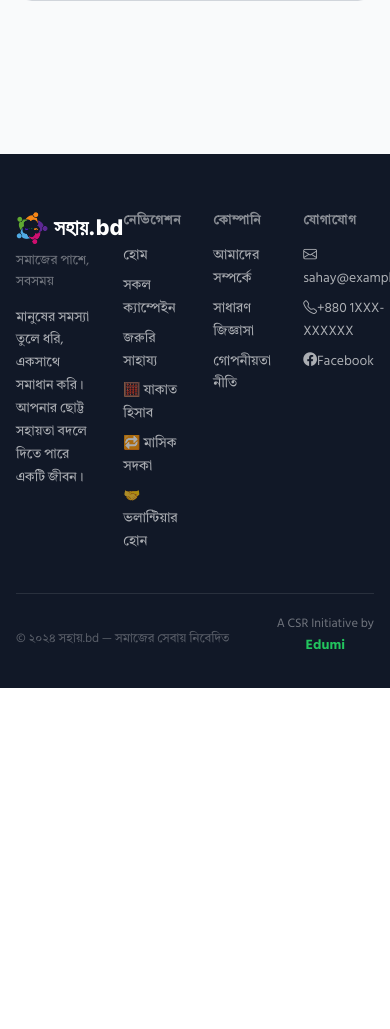
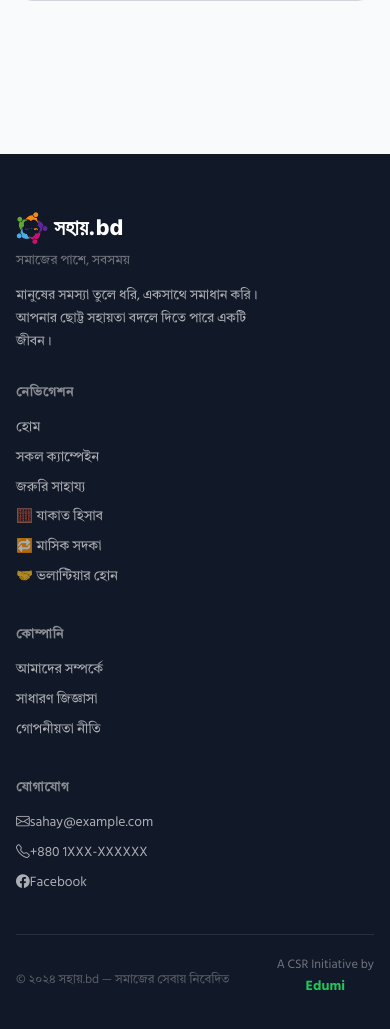
Before and after one commit to Mdmunnaa/SADKA, a Django app: page /about/ in a window 390 px wide; the page is wider, and only the part inside the window is pictured. Shown: the part 2179-3208 px from the top of that part. Before the commit the page ends 2867 px from the top of that part, so only its background shows below. Run offline with Django 5.2, Linux system fonts and the light colour scheme; some libraries are stand-ins or nearby versions.

Commit message:
Add files via upload

```diff
--- a/static/css/main.css
+++ b/static/css/main.css
@@ -1171,6 +1171,17 @@ textarea::placeholder {
   padding: 3.5rem 0 1.5rem;
   margin-top: 5rem;
 }
+.footer-grid {
+  display: grid;
+  grid-template-columns: 2fr 1fr 1fr 1fr;
+  gap: 2rem;
+}
+@media (max-width: 768px) {
+  .footer-grid { grid-template-columns: 1fr 1fr; gap: 1.75rem 1.25rem; }
+}
+@media (max-width: 480px) {
+  .footer-grid { grid-template-columns: 1fr; gap: 1.75rem; }
+}
 .footer-brand { font-family: 'Inter', sans-serif; font-size: 1.35rem; font-weight: 800; color: #fff; display: flex; align-items: center; }
 .footer-tag { font-size: .82rem; color: rgba(255,255,255,.4); margin-top: .25rem; }
 .footer-about { font-size: .84rem; margin-top: .85rem; max-width: 260px; line-height: 1.7; }
--- a/templates/base.html
+++ b/templates/base.html
@@ -200,7 +200,7 @@
 <!-- FOOTER -->
 <footer class="footer">
   <div class="container">
-    <div style="display:grid; grid-template-columns:2fr 1fr 1fr 1fr; gap:2rem; flex-wrap:wrap;">
+    <div class="footer-grid">
       <div>
         <div class="footer-brand">
           <img src="{% static 'img/logo_transparent.png' %}" alt="সহায়.bd" style="width:32px;height:32px;object-fit:contain;vertical-align:middle;margin-right:6px;">সহায়.bd
--- a/templates/campaigns/detail.html
+++ b/templates/campaigns/detail.html
@@ -362,6 +362,11 @@
 
   /* Prevent the floating bar from covering page content/footer */
   body { padding-bottom: 70px; }
+
+  /* Give the stats row a little breathing room above the fixed bar, since
+     on mobile it now sits directly in the document flow right where the
+     bar overlaps the initial viewport. */
+  .stat-3 { margin-bottom: .75rem; }
 }
 </style>
 {% endblock %}
```
